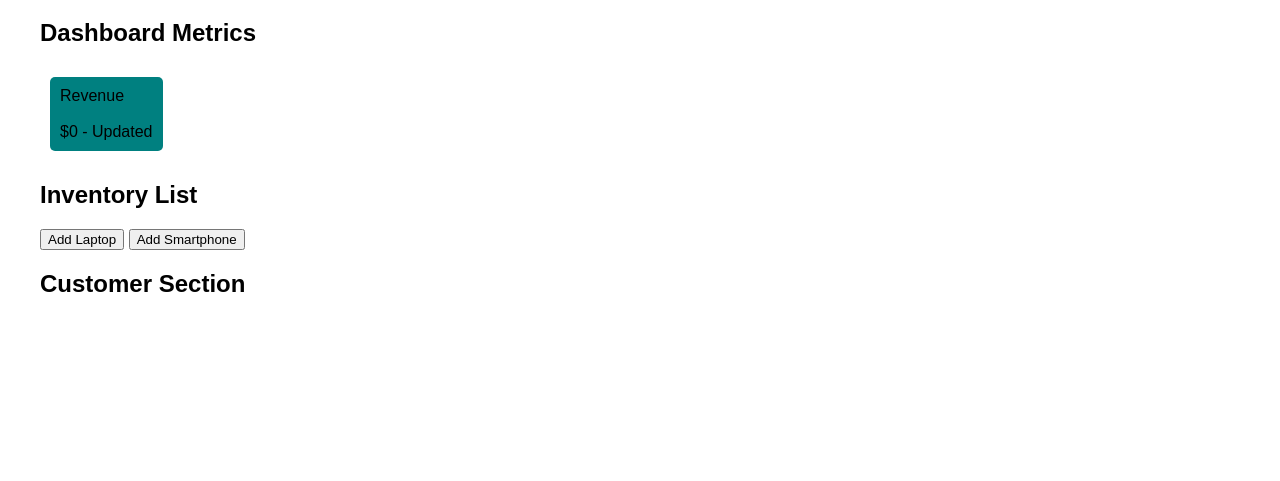
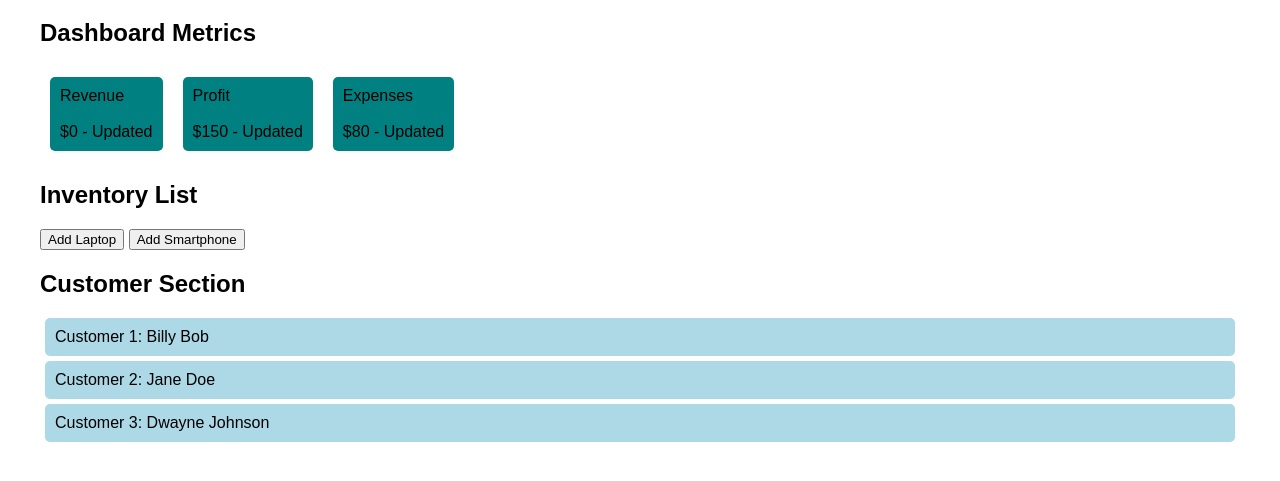
Before and after one commit to DSafiro/Coding_Challenge_12, a plain HTML site: page index.html in a window 1280 px wide. Shown: the part 101-582 px from the top of the page. Drawn offline with Linux system fonts and the light colour scheme.

Commit message:
Task 4 - Demonstrated Event Bubbling in Customer Section

```diff
--- a/cc_12.js
+++ b/cc_12.js
@@ -2,9 +2,17 @@
 const dashboardDiv = document.getElementById("dashboard"); // Selects dashboard container using getElementById
 const dashboardQuery = document.querySelector("#dashboard"); // Selects dashboard container using querySelector
 const revenueCard = document.createElement("div"); // Creates new div element to reperesent metric card
+const profitCard = document.createElement("div")
+const expensesCard = document.createElement("div")
 
 revenueCard.setAttribute("class", "metric-card"); // Assigns class of metric-card style
 revenueCard.setAttribute("id", "revenueCard"); // Assigns ID of revenue card
+
+profitCard.setAttribute("class", "metric-card"); // Assigns class of metric-card style
+profitCard.setAttribute("id", "profitCard"); // Assigns ID of profit card
+
+expensesCard.setAttribute("class", "metric-card"); // Assigns class of metric-card style
+expensesCard.setAttribute("id", "expensesCard"); // Assigns ID of expenses card
 
 function createRevenueCard () {
     const title = document.createElement("h3"); // Creates heading element with a title of "Revenue"
@@ -15,8 +23,30 @@ function createRevenueCard () {
     revenueCard.appendChild(value); // Populates revenue card with value
 }; // Function to create revenue card
 
-createRevenueCard(); // Calls create revenue card function
+function createProfitCard () {
+    const title = document.createElement("h3"); // Creates heading element with a title of "Profit"
+    title.textContent = "Profit";
+    const value = document.createElement("p"); // Creates paragraph element with a place holder value of "$150"
+    value.textContent = "$150";
+    profitCard.appendChild(title); // Populates profit card with title
+    profitCard.appendChild(value); // Populates profit card with value
+}; // Function to create profit card
+
+function createExpensesCard () {
+    const title = document.createElement("h3"); // Creates heading element with a title of "Expenses"
+    title.textContent = "Expenses";
+    const value = document.createElement("p"); // Creates paragraph element with a place holder value of "$90"
+    value.textContent = "$80";
+    expensesCard.appendChild(title); // Populates expenses card with title
+    expensesCard.appendChild(value); // Populates expenses card with value
+}; // Function to create expenses card
+
+createRevenueCard(); // Calls revenue card function
+createProfitCard();  // Calls profit card function
+createExpensesCard(); // Calls expenses card function
 dashboardDiv.appendChild(revenueCard); // Appends revenue card to dashboard container
+dashboardDiv.appendChild(profitCard); // Appends profits card to dashboard container
+dashboardDiv.appendChild(expensesCard); // Appends expenses card to dashboard container
 
 // Task 2: Updated Metric Cards via Array Conversions
 const metricCards = document.querySelectorAll(".metric-card"); // Selects all elements with the class "metric-card"
@@ -38,6 +68,19 @@ function addInventoryItem (productName) {
     productItem.addEventListener("click", () => {
         inventoryList.removeChild(productItem); // If click is recorded -> removes product item from list
     }); // Function to add and remove product items from list
-
     inventoryList.appendChild(productItem); // Appends productItem to list
 };
+
+// Task 4: Demonstrated Event Bubbling in Customer Section
+const customerSection = document.getElementById("customerSection"); // Selects customer selection using gemElementById
+const customerCards = document.querySelectorAll(".customer-card"); // Selects all elements with the class "customer-card"
+
+customerSection.addEventListener("click", () => {
+    console.log("Customer section has been clicked."); // If customer section is clicked -> outputs "Customer section has been clicked"
+});
+customerCards.forEach(card => {
+    card.addEventListener("click", (event) => {
+        console.log("Customer card has been clicked."); // If customer cards is clicked -> outputs "Customer card has been clciked"
+        event.stopPropagation(); // Clicking a customer card logs only "Customer card has been clicked."
+    });
+}); // Applies event listener to all customer cards
--- a/index.html
+++ b/index.html
@@ -49,8 +49,11 @@
 
     <!-- Customer Section -->
     <h2>Customer Section</h2>
-    <div id="customerSection"></div>
-
+    <div id="customerSection">
+        <div class = "customer-card">Customer 1: Billy Bob</div>
+        <div class = "customer-card">Customer 2: Jane Doe</div>
+        <div class = "customer-card">Customer 3: Dwayne Johnson</div>
+    </div>
     <!-- Link to JavaScript File -->
     <script src="cc_12.js"></script>
 
```
